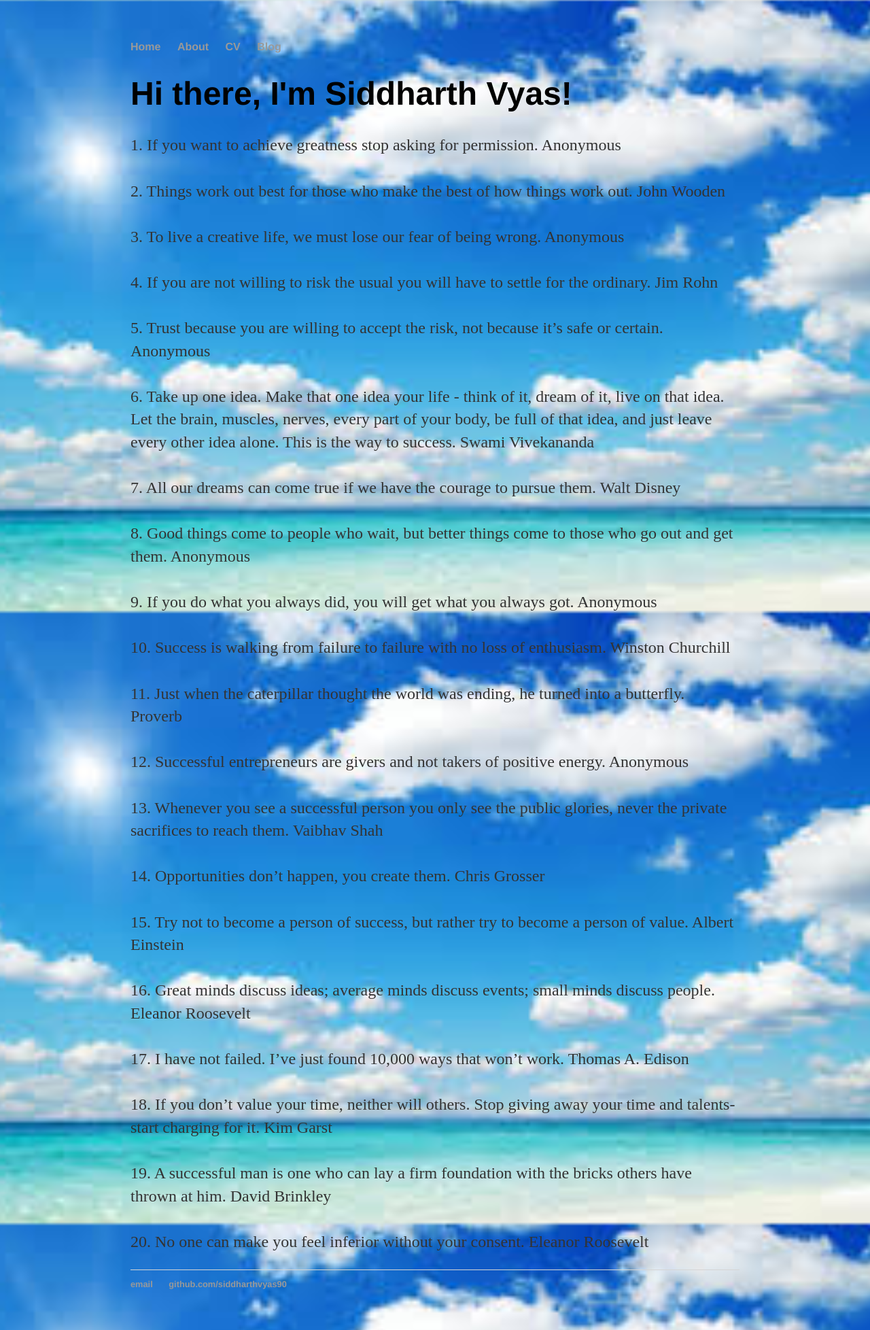
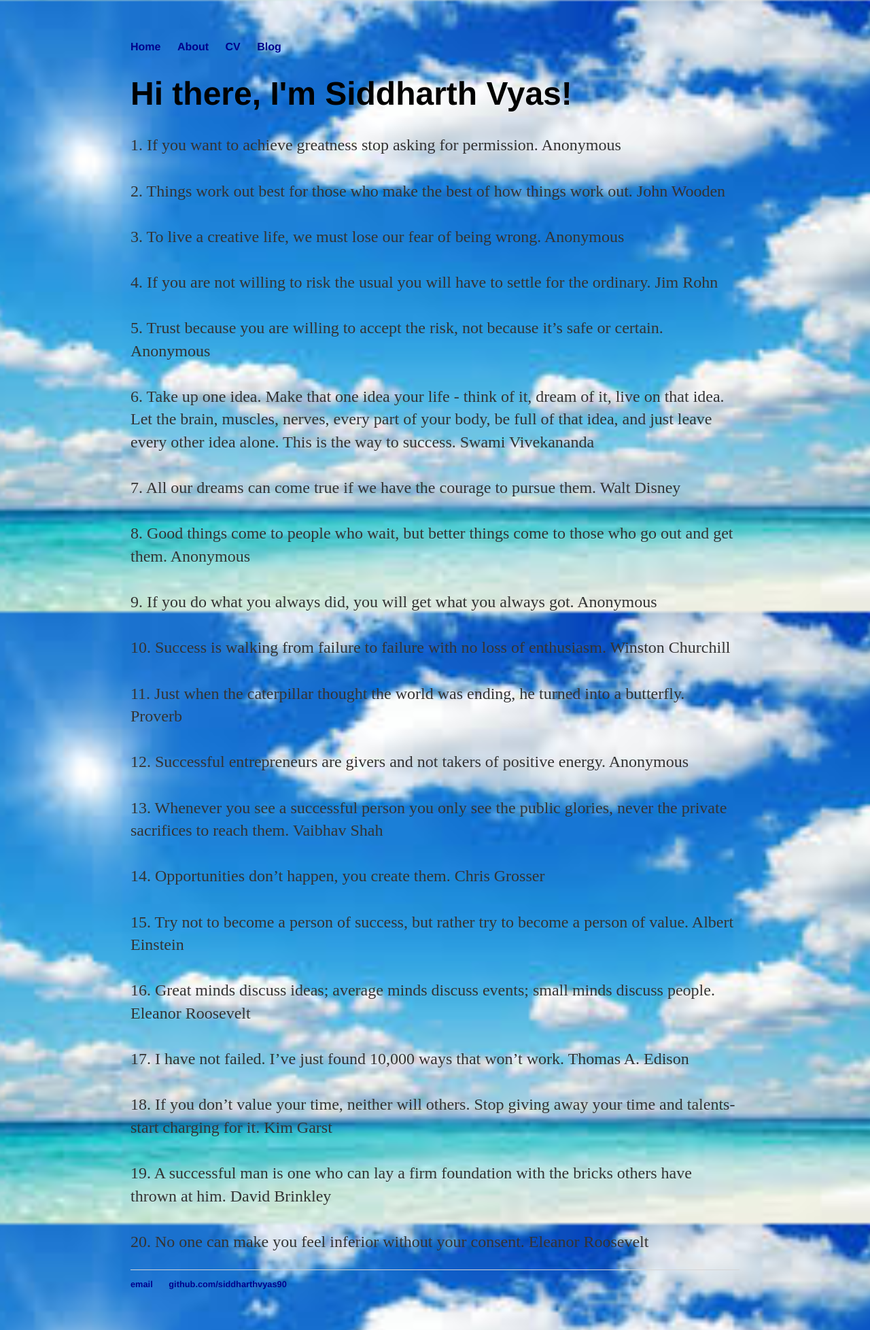
Before and after one commit to Siddharthvyas90/Siddharthvyas90.github.io, a Jekyll site: the page built from index.html, in a window 1280 px wide. Shown: the whole page at 68% size. Built offline with Jekyll 4.4.1, drawn with Linux system fonts in a browser that asks for light colours.

Commit message:
changing color back

```diff
--- a/css/main.css
+++ b/css/main.css
@@ -22,7 +22,7 @@ nav ul li, footer ul li {
 }
 a {
     text-decoration: none;
-    color: #999;
+    color: #00008B;
 }
 a:hover {
     text-decoration: underline;
```
